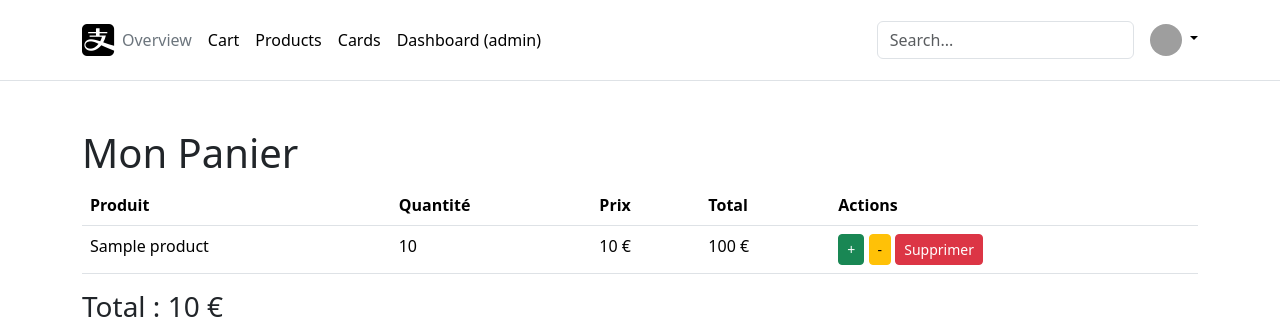
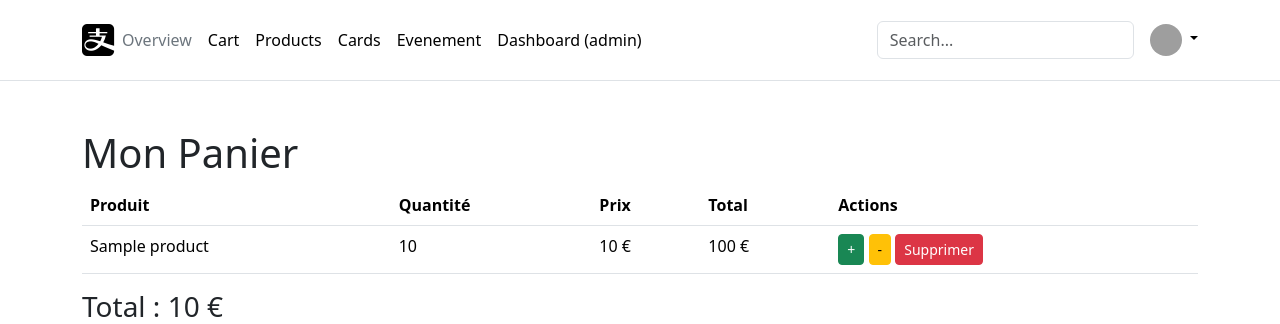
Before and after one commit to Yolvwar/workshop_s1_eemi, a Symfony app: template symfony_workshop/templates/cart/index.html.twig in a window 1280 px wide. Shown: the top 324 px of the page. Run offline with Twig, Linux system fonts and the light colour scheme; the template is opened without the code that fills it: most values are stand-ins (such as "Sample title", 1, 10 or a date in 2020); some libraries are stand-ins or nearby versions; grey boxes are pictures that could not be loaded.

Commit message:
ajout evenement nav bar

```diff
--- a/symfony_workshop/templates/base.html.twig
+++ b/symfony_workshop/templates/base.html.twig
@@ -26,6 +26,7 @@
           <li><a href="{{ path('app_cart')}}" class="nav-link px-2 link-body-emphasis">Cart</a></li>
           <li><a href="{{ path('products')}}" class="nav-link px-2 link-body-emphasis">Products</a></li>
           <li><a href="{{ path('cards')}}" class="nav-link px-2 link-body-emphasis">Cards</a></li>
+          <li><a href="{{ path('evenements')}}" class="nav-link px-2 link-body-emphasis">Evenement</a></li>
           <li><a href="{{ path('admin')}}" class="nav-link px-2 link-body-emphasis">Dashboard (admin)</a></li>
         </ul>
 
```
